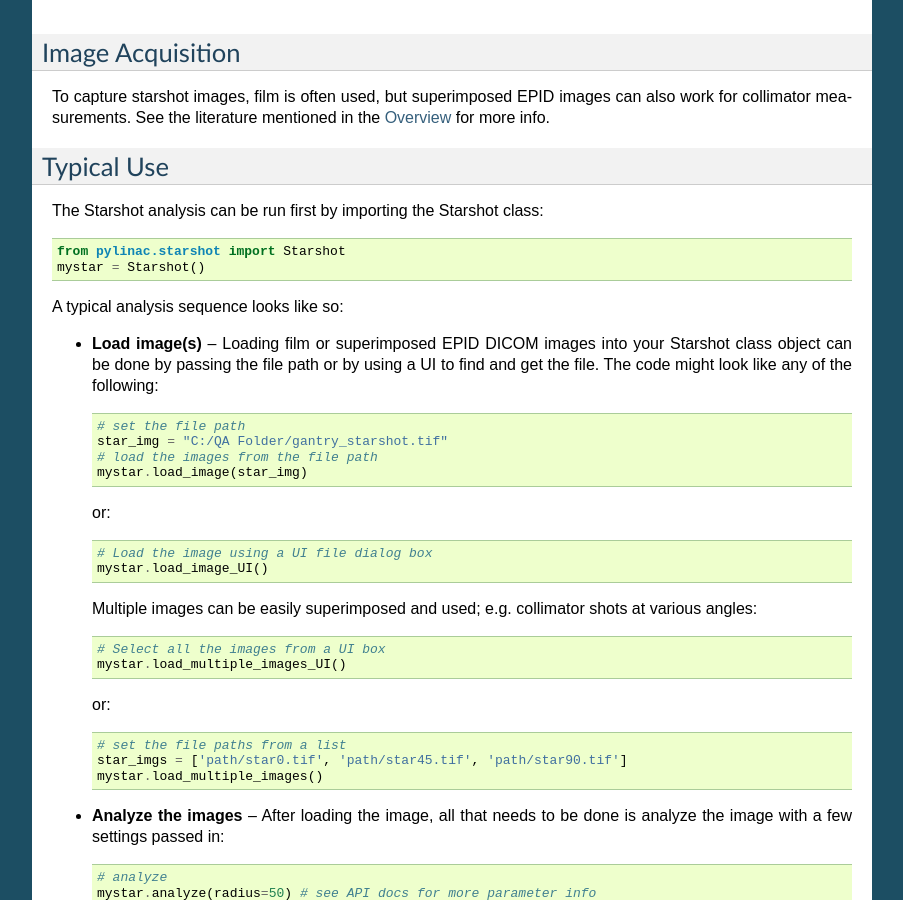
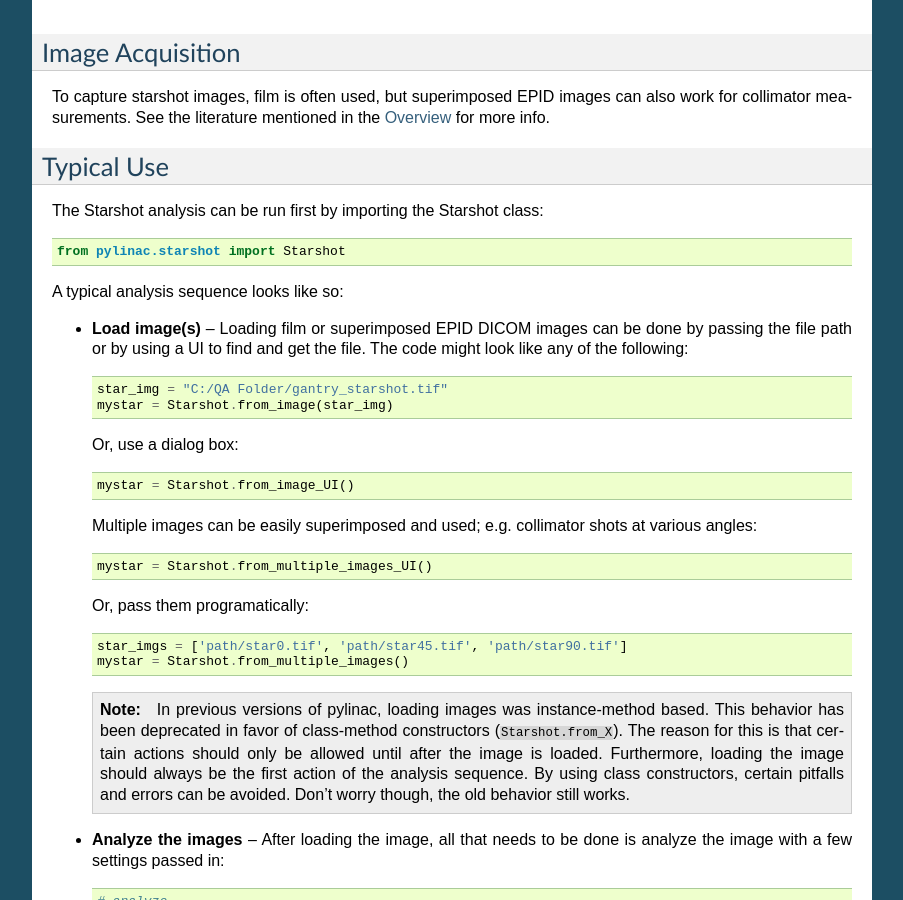
Before and after one commit to jrkerns/pylinac, a Sphinx documentation site: the page built from docs/source/starshot_docs.rst, in a window 1280 px wide and 900 px high, scrolled down 1363 px. Shown: the whole window, without its empty margins (198-1101 px from the left). Built offline with Sphinx 7.4.7, drawn with Linux system fonts in a browser that asks for light colours.

Commit message:
added class constructors and updated docs accordingly

```diff
--- a/docs/source/starshot_docs.rst
+++ b/docs/source/starshot_docs.rst
@@ -43,33 +43,34 @@ Typical Use
 The Starshot analysis can be run first by importing the Starshot class::
 
     from pylinac.starshot import Starshot
-    mystar = Starshot()
 
 A typical analysis sequence looks like so:
 
-* **Load image(s)** -- Loading film or superimposed EPID DICOM images into your Starshot class object can be done by
+* **Load image(s)** -- Loading film or superimposed EPID DICOM images can be done by
   passing the file path or by using a UI to find and get the file. The code might look like any of the following::
 
-    # set the file path
     star_img = "C:/QA Folder/gantry_starshot.tif"
-    # load the images from the file path
-    mystar.load_image(star_img)
+    mystar = Starshot.from_image(star_img)
 
-  or::
+  Or, use a dialog box::
 
-    # Load the image using a UI file dialog box
-    mystar.load_image_UI()
+    mystar = Starshot.from_image_UI()
 
   Multiple images can be easily superimposed and used; e.g. collimator shots at various angles::
 
-    # Select all the images from a UI box
-    mystar.load_multiple_images_UI()
+    mystar = Starshot.from_multiple_images_UI()
 
-  or::
+  Or, pass them programatically::
 
-    # set the file paths from a list
     star_imgs = ['path/star0.tif', 'path/star45.tif', 'path/star90.tif']
-    mystar.load_multiple_images()
+    mystar = Starshot.from_multiple_images()
+
+  .. note::
+    In previous versions of pylinac, loading images was instance-method based. This behavior has been deprecated in favor
+    of class-method constructors (``Starshot.from_X``). The reason for this is that
+    certain actions should only be allowed until after the image is loaded. Furthermore, loading the image should always be
+    the first action of the analysis sequence. By using class constructors, certain pitfalls and errors can be avoided.
+    Don't worry though, the old behavior still works.
 
 * **Analyze the images** -- After loading the image, all that needs to be done is analyze the image with a few
   settings passed in::
```
Also changed, not shown: 1 other file.
